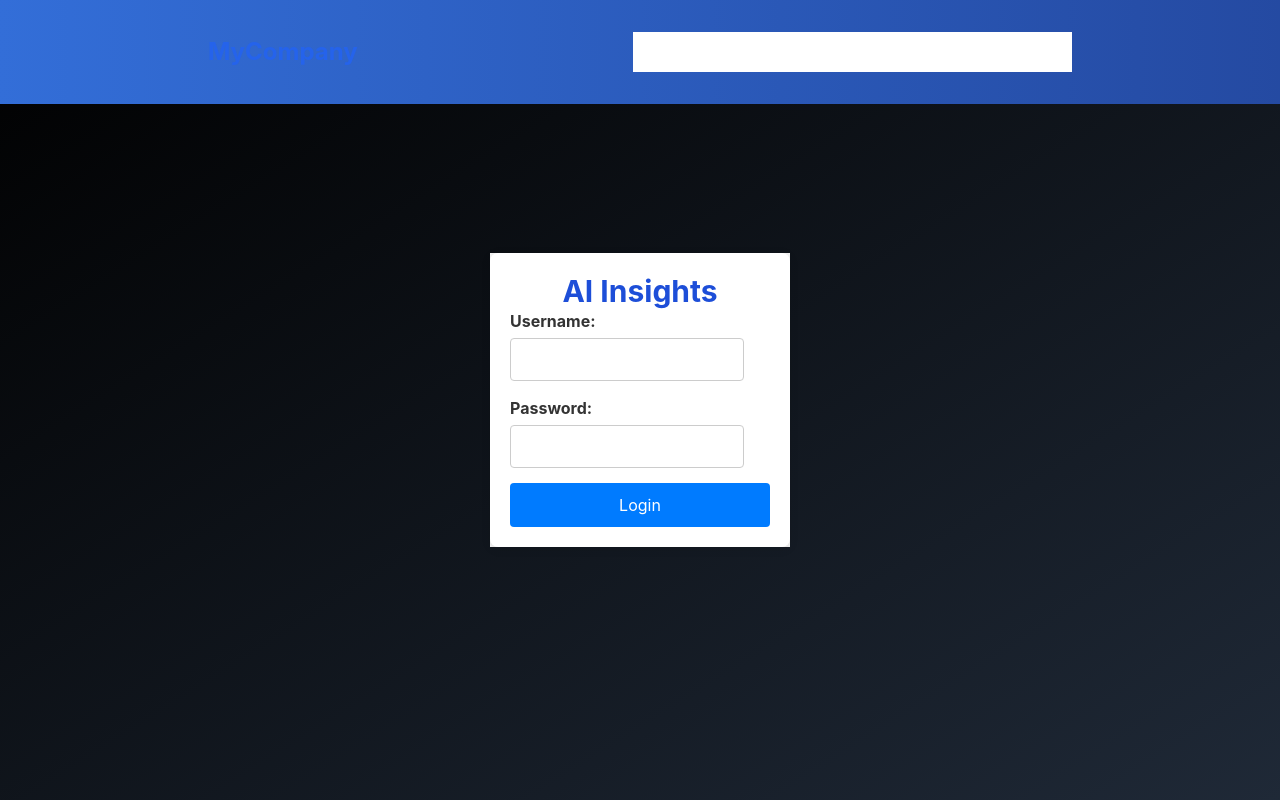
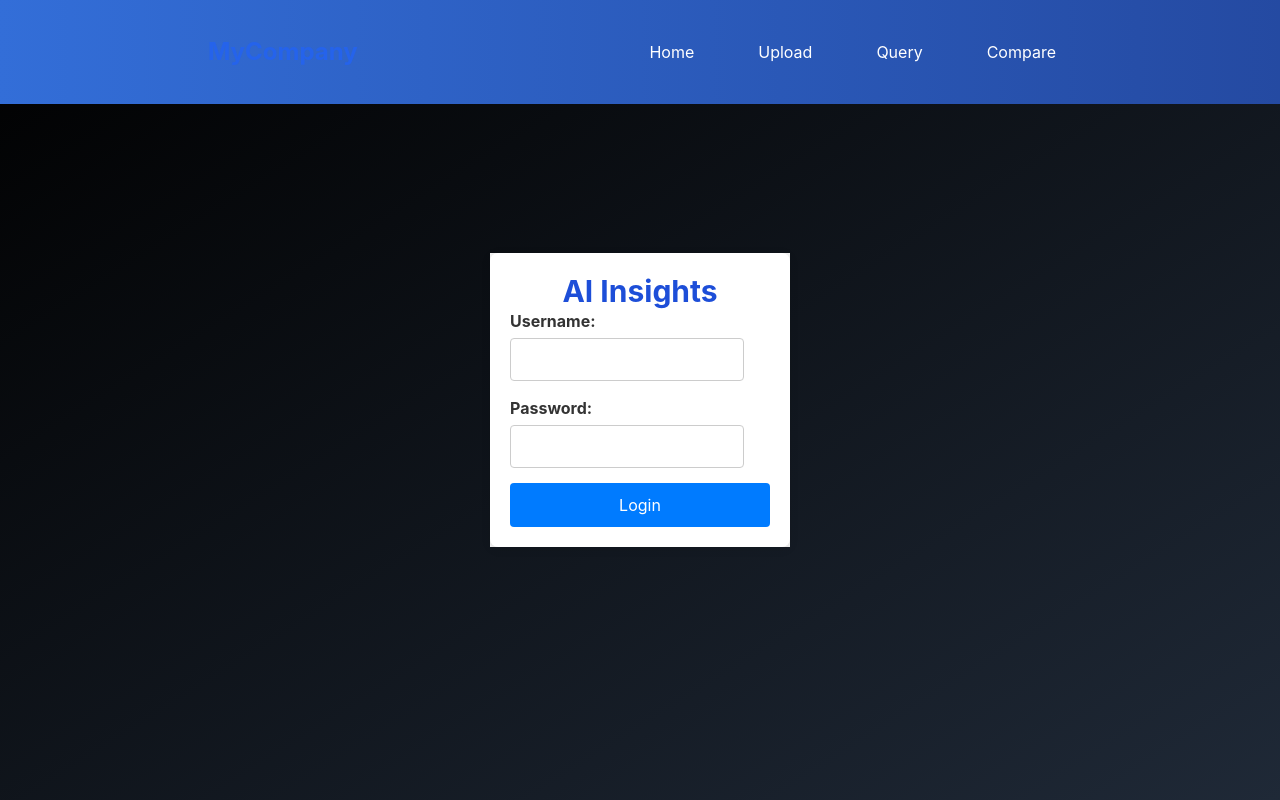
Before and after one commit to ashsin19/rag-survey-ui, a React (Vite) app: page / in a window 1280 px wide. Built offline with nearby package versions, Linux system fonts and the light colour scheme.

Commit message:
Dockerfile updated

```diff
--- a/src/components/Navbar.jsx
+++ b/src/components/Navbar.jsx
@@ -31,7 +31,7 @@ const Navbar = () => {
         <div
           className={`${
             menuOpen ? "block" : "hidden"
-          } md:flex md:space-x-8 absolute md:relative bg-white left-0 top-16 w-full md:w-auto py-4 md:py-0 md:top-auto shadow-md md:shadow-none bg-transparent`}
+          } md:flex md:space-x-8 absolute md:relative bg-white left-0 top-16 w-full md:w-auto py-4 md:py-0 md:top-auto shadow-md md:shadow-none bg-transparent !bg-transparent`}
         >
           <NavLink
             to="/"
```
Also changed, not shown: 1 other file (tests, documents, lock files or other folders).
